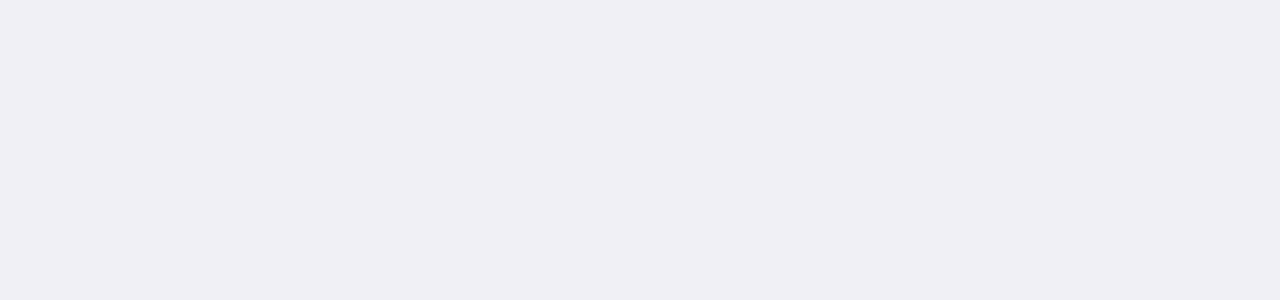
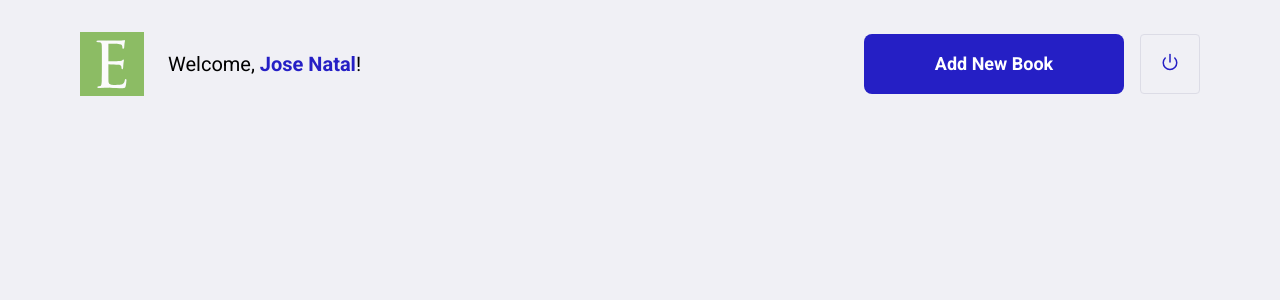
Before and after one commit to Jose-742/client, a React (Create React App) app: page /book in a window 1280 px wide. Before the commit this address had no page. Shown: the top 300 px of the page. Built offline with nearby package versions, Linux system fonts and the light colour scheme.

Commit message:
Atualizando package e estilizando cabeçalho da tela de livros

```diff
--- a/package.json
+++ b/package.json
@@ -10,6 +10,7 @@
     "ajv-keywords": "^5.1.0",
     "react": "^19.0.0",
     "react-dom": "^19.0.0",
+    "react-icons": "^5.4.0",
     "react-router-dom": "^7.1.1",
     "react-scripts": "5.0.1",
     "web-vitals": "^2.1.4"
--- /dev/null
+++ b/src/pages/Book/index.js
@@ -0,0 +1,24 @@
+import React from 'react';
+import { Link } from 'react-router-dom'
+import { FiPower } from 'react-icons/fi';
+
+import './styles.css';
+
+import logoImage from '../../assets/logo.svg'
+
+export default function Book(){
+    return (
+
+        <div className="book-container">
+            <header>
+                <img src={logoImage} alt="Logo" />
+                <span>Welcome, <strong>Jose Natal</strong>!</span>
+                <Link className='button' to="book/new">Add New Book</Link>
+                <button type='button'>
+                    <FiPower size={18} color='#251FC5'/>
+                </button>
+            </header>
+        </div>
+
+    );
+}
--- /dev/null
+++ b/src/pages/Book/styles.css
@@ -0,0 +1,96 @@
+.book-container {
+    width: 100%;
+    max-width: 1180px;
+    padding: 0 30px;
+    margin: 32px auto;
+}
+
+.book-container header{
+    display: flex;
+    align-items: center;
+}
+
+.book-container header span{
+    font-size: 20px;
+    margin-left: 24px;
+}
+
+.book-container header span strong{
+    color: #251FC5;
+}
+
+.book-container header img{
+    height: 64px;
+}
+
+.book-container header a{
+    width: 260px;
+    margin-left: auto;
+    margin-top: 0;
+}
+
+.book-container header button{
+    height: 60px;
+    width: 60px;
+    border-radius: 4px;
+    border: 1px solid #DCDCE6;
+    background: transparent;
+    margin-left: 16px;
+    transition: border-color 0.5s;
+}
+
+.book-container header button:hover{
+    border-color: #251FC5;
+}
+
+.book-container h1 {
+    margin-top: 80px;
+    margin-bottom: 24px;
+}
+
+.book-container ul {
+    display: grid;
+    grid-template-columns: repeat(2, 1fr);
+    grid-gap: 24px;
+    list-style: none;
+}
+
+.book-container ul li{
+    background: #ffffff;
+    padding: 24px;
+    border-radius: 8px;
+    position: relative;
+}
+
+.book-container ul li button {
+    position: absolute;
+    right: 24px;
+    top: 24px;
+    border: 0;
+    background: transparent;
+}
+
+.book-container ul li button + button{
+    top: 50px;
+}
+
+.book-container ul li button:hover{
+    opacity: 0.8;
+}
+
+.book-container ul li strong{
+    display: block;
+    margin-bottom: 16px;
+    color: #41414D;
+}
+
+.book-container ul li p + strong{
+    margin-top: 32px;
+
+}
+
+.book-container ul li p {
+    color: #737380;
+    line-height: 21px;
+    font-size: 16px;
+}
--- a/src/routes.js
+++ b/src/routes.js
@@ -2,12 +2,15 @@ import React from 'react';
 import { BrowserRouter, Route, Routes } from 'react-router-dom';
 
 import Login from './pages/Login'
+import Book from './pages/Book'
+
 
 export default function AppRoutes() {
     return (
         <BrowserRouter>
             <Routes>
-                <Route path="/" element={<Login />} />
+                <Route path="/" exact element={<Login />} />
+                <Route path="/book" element={<Book />} />
             </Routes>
         </BrowserRouter>
     );
```
Also changed, not shown: 1 other file (tests, documents, lock files or other folders).
